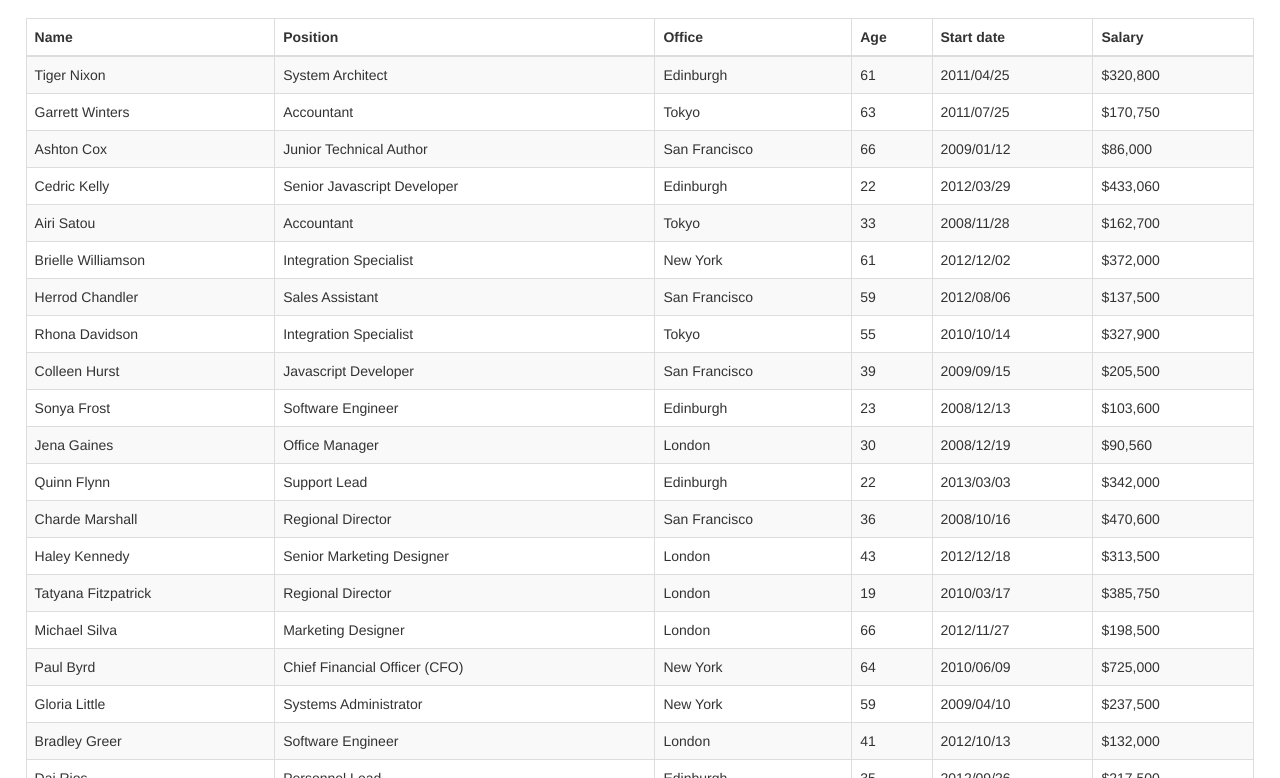
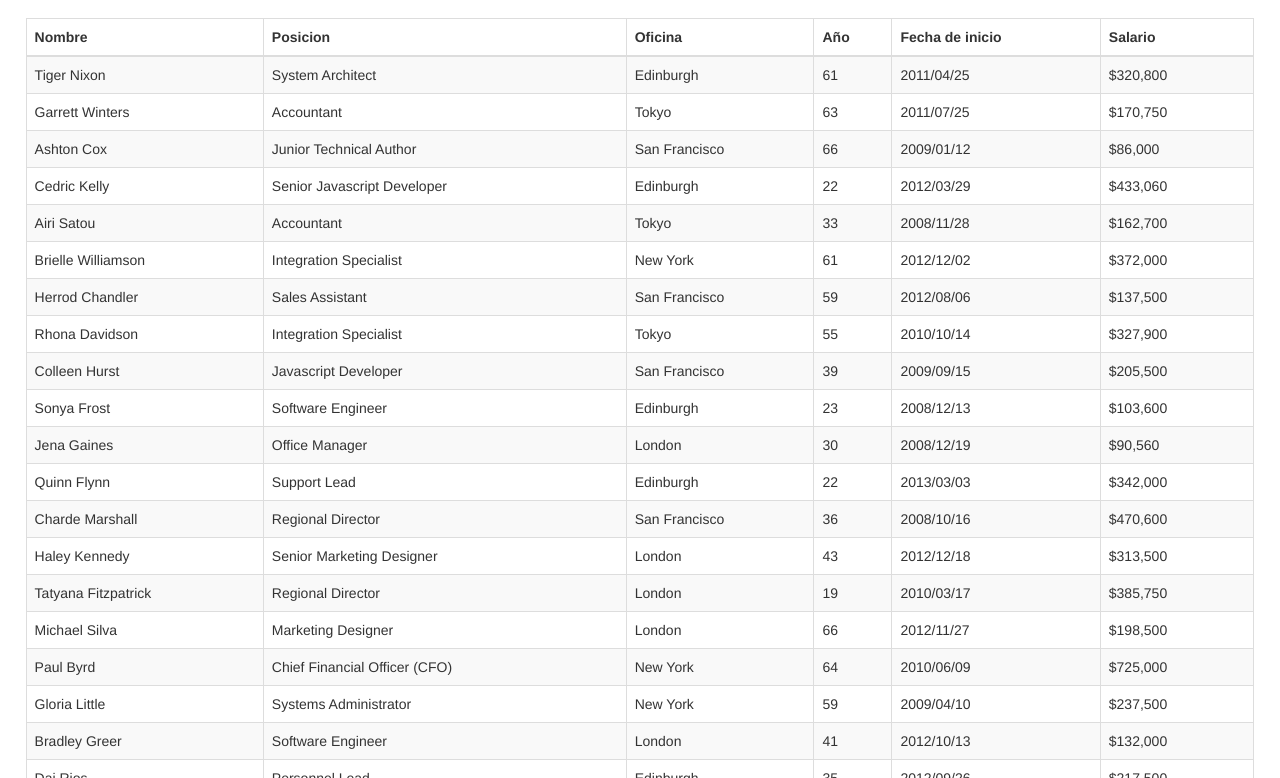
Before and after one commit to John-Betancourt/demo-repo2, a plain HTML site: page index.html in a window 1280 px wide. Shown: the part 148-926 px from the top of the page. Drawn offline with nearby package versions, Linux system fonts and the light colour scheme.

Commit message:
se modificaron los titulos de la tabla

```diff
--- a/index.html
+++ b/index.html
@@ -19,22 +19,22 @@
   <table id="dtBasicExample" class="table table-striped table-bordered" cellspacing="0" width="100%">
     <thead>
       <tr>
-        <th class="th-sm">Name
+        <th class="th-sm">Nombre
 
         </th>
-        <th class="th-sm">Position
+        <th class="th-sm">Posicion
 
         </th>
-        <th class="th-sm">Office
+        <th class="th-sm">Oficina
 
         </th>
-        <th class="th-sm">Age
+        <th class="th-sm">Año
 
         </th>
-        <th class="th-sm">Start date
+        <th class="th-sm">Fecha de inicio
 
         </th>
-        <th class="th-sm">Salary
+        <th class="th-sm">Salario
 
         </th>
       </tr>
```
